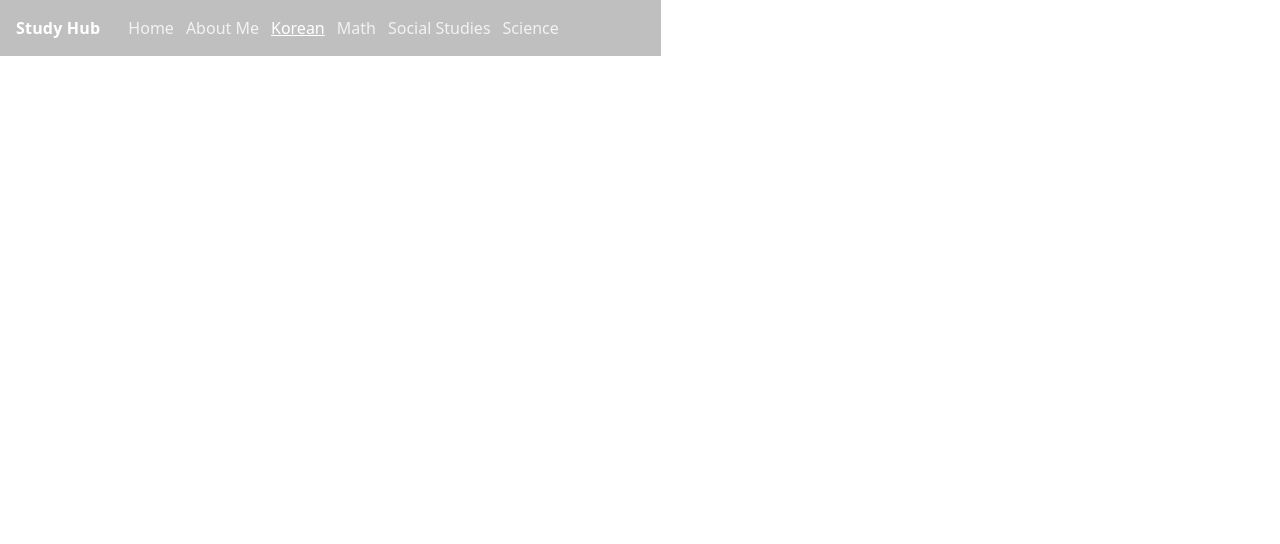
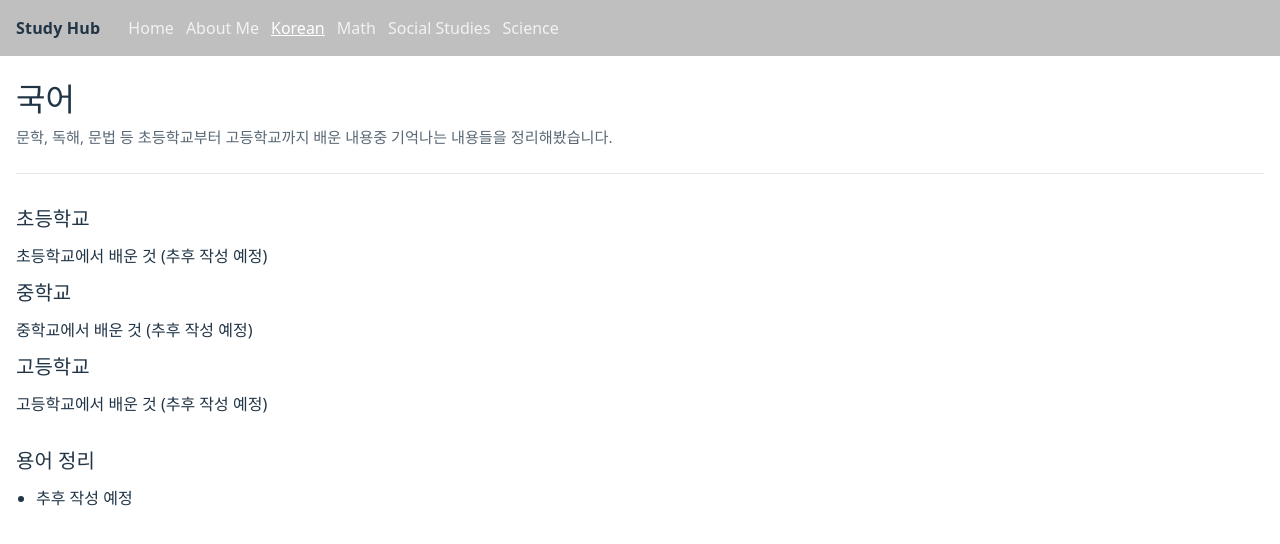
Before and after one commit to iamb0ttle/study-hub, a React (Vite) app: page /korean in a window 1280 px wide. Shown: the top 544 px of the page. Built offline with nearby package versions, Linux system fonts and the light colour scheme.

Commit message:
add style in index.css

```diff
--- a/src/index.css
+++ b/src/index.css
@@ -24,8 +24,6 @@ a:hover {
 
 body {
   margin: 0;
-  display: flex;
-  place-items: center;
   min-width: 320px;
   min-height: 100vh;
 }
@@ -54,22 +52,10 @@ button:focus-visible {
   outline: 4px auto -webkit-focus-ring-color;
 }
 
-@media (prefers-color-scheme: light) {
-  :root {
-    color: #213547;
-    background-color: #ffffff;
-  }
-  a:hover {
-    color: #747bff;
-  }
-  button {
-    background-color: #f9f9f9;
-  }
-}
 
 .appShell {
   min-height: 100vh;
-  color: #fff;
+  color: inherit;
 }
 
 .appHeader {
@@ -105,3 +91,66 @@ button:focus-visible {
 .appMain {
   padding: 24px 16px;
 }
+
+.pageHeader {
+  margin-bottom: 2rem;
+  padding-bottom: 1.5rem;
+  border-bottom: 1px solid rgba(255, 255, 255, 0.12);
+}
+
+.pageHeader h1 {
+  margin: 0 0 0.5rem;
+  font-size: 2rem;
+  line-height: 1.2;
+}
+
+.pageIntro {
+  margin: 0;
+  max-width: 42rem;
+  color: rgba(255, 255, 255, 0.72);
+  font-size: 0.95rem;
+}
+
+.pageSection {
+  margin-bottom: 2rem;
+}
+
+.pageSection h2 {
+  margin: 0 0 0.75rem;
+  font-size: 1.25rem;
+  line-height: 1.3;
+}
+
+.pageSection p {
+  margin: 0 0 0.75rem;
+  max-width: 42rem;
+}
+
+.pageSection ul {
+  margin: 0;
+  padding-left: 1.25rem;
+  max-width: 42rem;
+}
+
+.pageSection li {
+  margin-bottom: 0.35rem;
+}
+
+@media (prefers-color-scheme: light) {
+  :root {
+    color: #213547;
+    background-color: #ffffff;
+  }
+  a:hover {
+    color: #747bff;
+  }
+  button {
+    background-color: #f9f9f9;
+  }
+  .pageIntro {
+    color: rgba(33, 53, 71, 0.75)
+  }
+  .pageHeader {
+    border-bottom-color: rgba(0, 0, 0, 0.1);
+  }
+}
```
